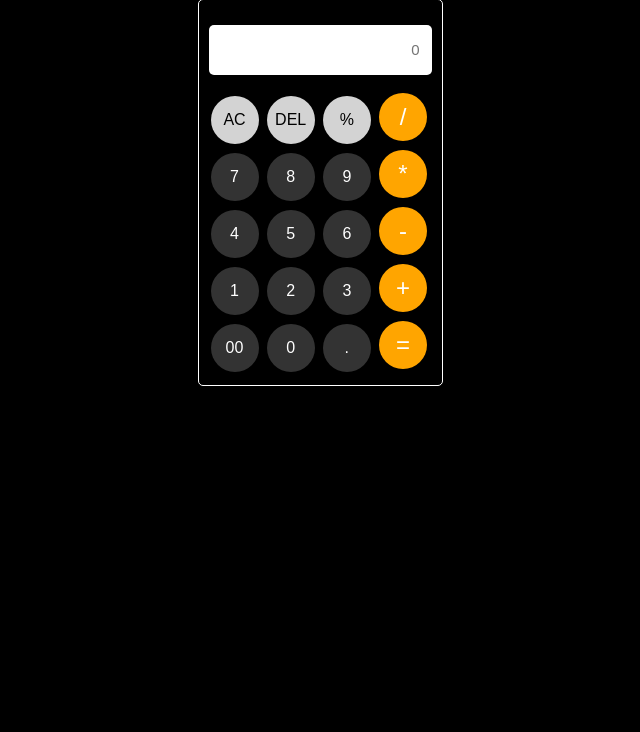
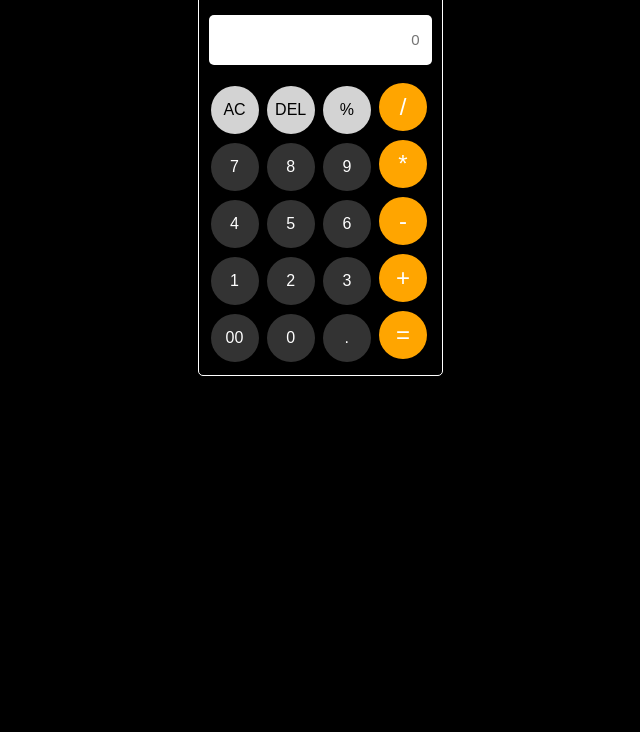
Before and after one commit to uday-Kiran-manthena/CODEWAY, a plain HTML site: page Calculator/index.html in a window 1280 px wide. Shown: the part 68-800 px from the top of the page, without its empty margins (320-960 px from the left). Drawn offline with Linux system fonts and the light colour scheme.

Commit message:
Update style.css

```diff
--- a/Calculator/style.css
+++ b/Calculator/style.css
@@ -1,5 +1,10 @@
 @import url('https://fonts.googleapis.com/css2?family=Poppins:wght@500&display=swap');
 body {
+    height:100vh;
+    display:flex;
+    flex-direction:column;
+    justigy-content:center;
+    align-items:center;
     padding: 0;
     margin: 0;
     background-color: black;
@@ -17,7 +22,6 @@ button {
     cursor: pointer;
 }
 .container {
-    padding: 10px 0px ;
     display: flex;
     flex-direction: column;
     align-items: center;
```
